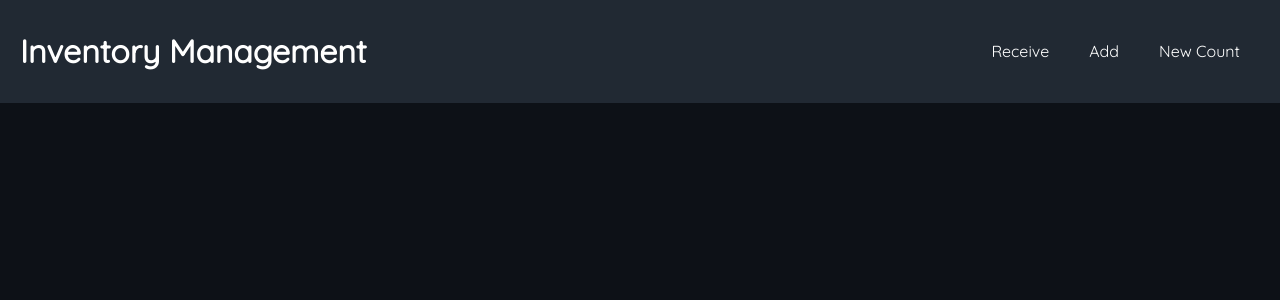
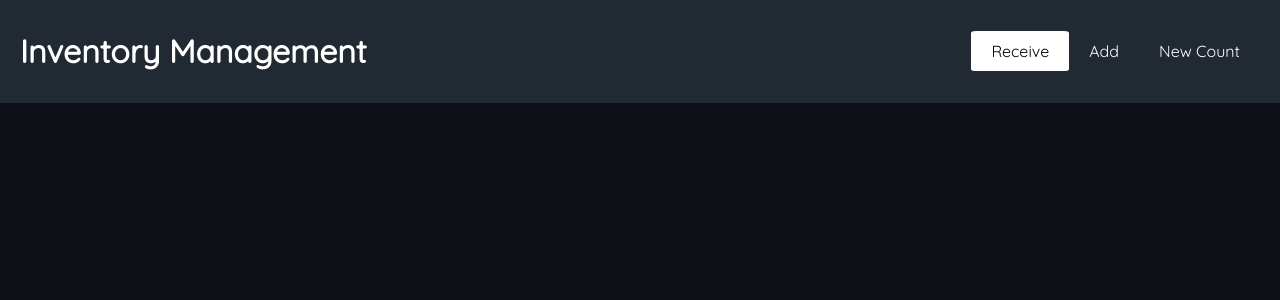
Before and after one commit to gahmee/Inventory-Management, a React (Create React App) app in the folder client/: page / in a window 1280 px wide. In both pictures the pointer is over the element "Receive". Shown: the top 300 px of the page. Built offline with nearby package versions, Linux system fonts and the light colour scheme; no server answers.

Commit message:
add styling to nav buttons

```diff
--- a/client/src/index.css
+++ b/client/src/index.css
@@ -28,6 +28,13 @@ header .container {
   align-items: center;
   justify-content: space-between;
   color: white;
+}
+
+.nav-buttons p:hover{
+  cursor: pointer;
+  color: black;
+  background-color: white;
+  border-radius: 5%;
 }
 
 .nav-buttons p {
```
